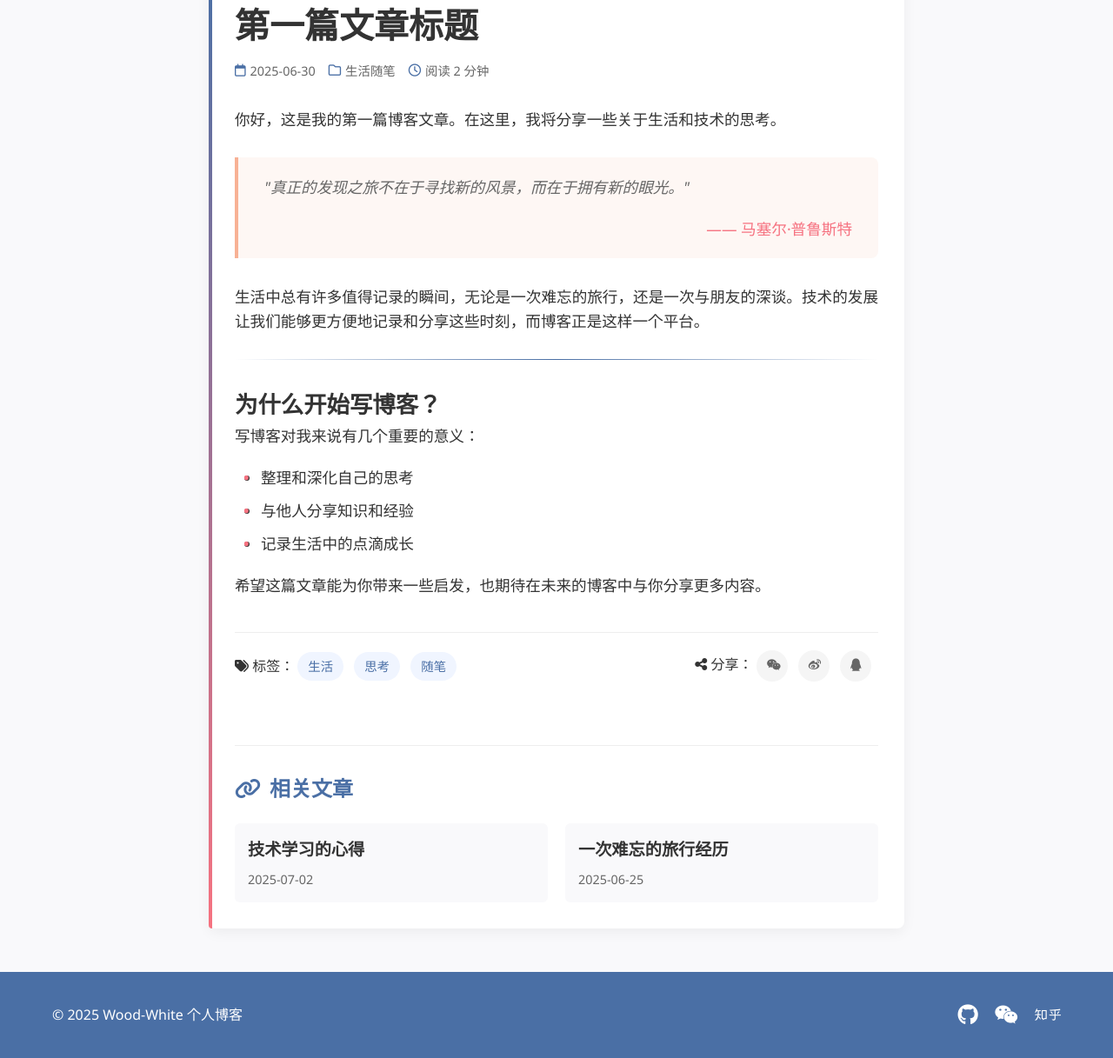
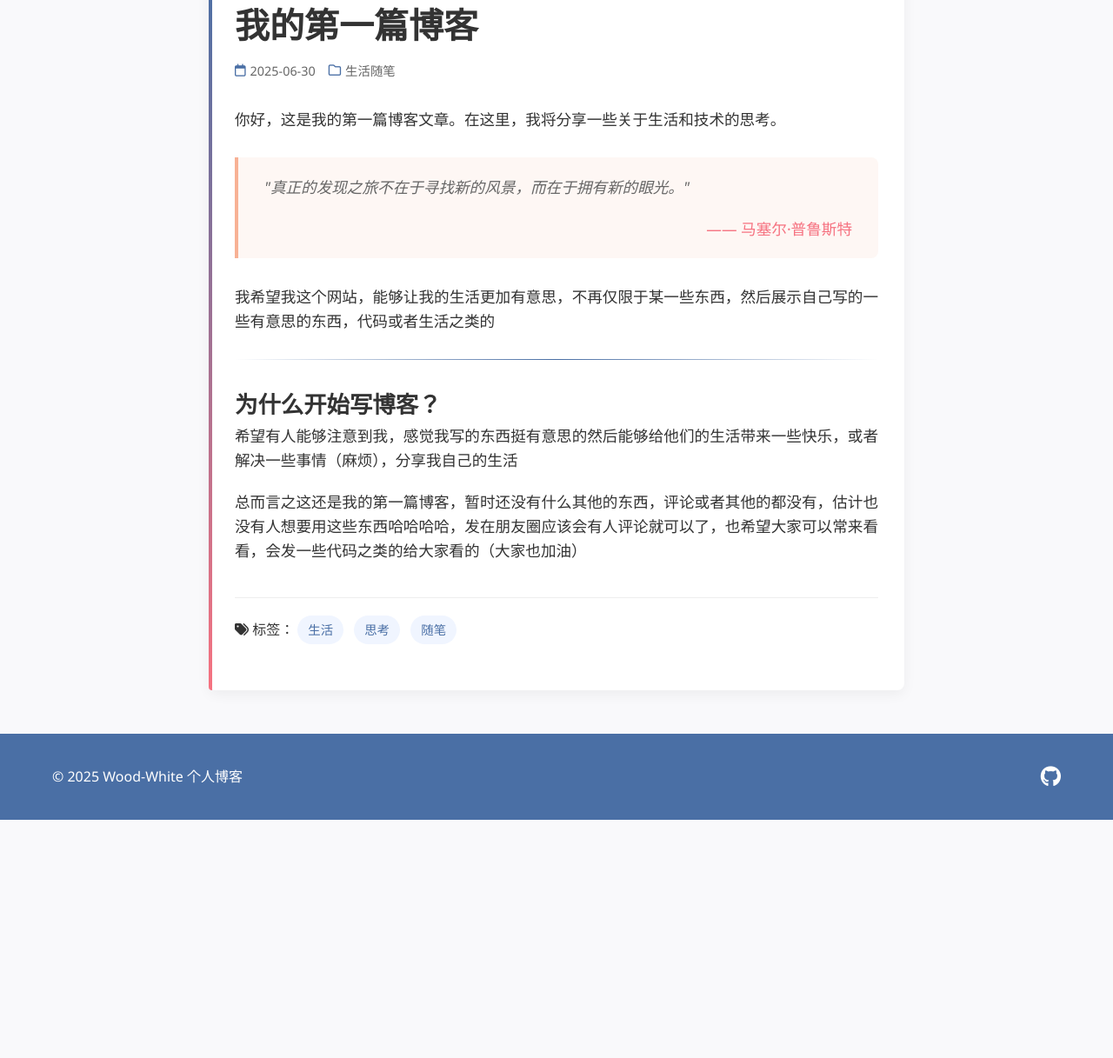
Before and after one commit to woodwhite0ets/github.io, a plain HTML site: page posts/第一篇博客.html in a window 1280 px wide. Shown: the part 123-1340 px from the top of the page at 87% size. After the commit the page ends 1066 px from the top, so only its background shows below. Drawn offline with Linux system fonts and the light colour scheme.

Commit message:
更新第一篇正式博客

```diff
--- a/posts/第一篇博客.html
+++ b/posts/第一篇博客.html
@@ -3,9 +3,9 @@
 <head>
     <meta charset="UTF-8">
     <meta name="viewport" content="width=device-width, initial-scale=1.0">
-    <title>第一篇文章标题</title>
-    <meta name="date" content="2025-06-30">
-    <meta name="title" content="第一篇文章标题">
+    <title>我的第一篇博客</title>
+    <meta name="date" content="2025-07-04">
+    <meta name="title" content="我的第一篇博客">
     <link rel="stylesheet" href="css/styles.css">
     <link rel="stylesheet" href="https://cdnjs.cloudflare.com/ajax/libs/font-awesome/6.4.0/css/all.min.css">
 </head>
@@ -22,11 +22,10 @@
         <article class="post">
             <!-- 文章头部 -->
             <header class="post-header">
-                <h1 class="post-title">第一篇文章标题</h1>
+                <h1 class="post-title">我的第一篇博客</h1>
                 <div class="post-meta">
                     <span class="post-date"><i class="far fa-calendar"></i> 2025-06-30</span>
                     <span class="post-category"><i class="far fa-folder"></i> 生活随笔</span>
-                    <span class="post-read-time"><i class="far fa-clock"></i> 阅读 2 分钟</span>
                 </div>
             </header>
 
@@ -40,20 +39,15 @@
                     <footer>—— 马塞尔·普鲁斯特</footer>
                 </blockquote>
 
-                <p>生活中总有许多值得记录的瞬间，无论是一次难忘的旅行，还是一次与朋友的深谈。技术的发展让我们能够更方便地记录和分享这些时刻，而博客正是这样一个平台。</p>
+                <p>我希望我这个网站，能够让我的生活更加有意思，不再仅限于某一些东西，然后展示自己写的一些有意思的东西，代码或者生活之类的</p>
 
                 <!-- 分隔线 -->
                 <div class="post-divider"></div>
 
                 <h2>为什么开始写博客？</h2>
-                <p>写博客对我来说有几个重要的意义：</p>
-                <ul class="post-list">
-                    <li>整理和深化自己的思考</li>
-                    <li>与他人分享知识和经验</li>
-                    <li>记录生活中的点滴成长</li>
-                </ul>
+                <p>希望有人能够注意到我，感觉我写的东西挺有意思的然后能够给他们的生活带来一些快乐，或者解决一些事情（麻烦），分享我自己的生活</p>
 
-                <p>希望这篇文章能为你带来一些启发，也期待在未来的博客中与你分享更多内容。</p>
+                <p>总而言之这还是我的第一篇博客，暂时还没有什么其他的东西，评论或者其他的都没有，估计也没有人想要用这些东西哈哈哈哈，发在朋友圈应该会有人评论就可以了，也希望大家可以常来看看，会发一些代码之类的给大家看的（大家也加油）</p>
             </div>
 
             <!-- 文章页脚 -->
@@ -64,29 +58,9 @@
                     <a href="#">思考</a>
                     <a href="#">随笔</a>
                 </div>
-                <div class="post-share">
-                    <span><i class="fas fa-share-alt"></i> 分享：</span>
-                    <a href="#" class="share-btn"><i class="fab fa-weixin"></i></a>
-                    <a href="#" class="share-btn"><i class="fab fa-weibo"></i></a>
-                    <a href="#" class="share-btn"><i class="fab fa-qq"></i></a>
-                </div>
             </footer>
         </article>
 
-        <!-- 相关文章 -->
-        <section class="related-posts">
-            <h2><i class="fas fa-link"></i> 相关文章</h2>
-            <div class="related-posts-list">
-                <a href="#" class="related-post">
-                    <h3>技术学习的心得</h3>
-                    <p class="related-post-date">2025-07-02</p>
-                </a>
-                <a href="#" class="related-post">
-                    <h3>一次难忘的旅行经历</h3>
-                    <p class="related-post-date">2025-06-25</p>
-                </a>
-            </div>
-        </section>
     </main>
 
     <!-- 页脚 -->
@@ -94,9 +68,7 @@
         <div class="container">
             <p>&copy; 2025 Wood-White 个人博客</p>
             <div class="social-links">
-                <a href="#"><i class="fab fa-github"></i></a>
-                <a href="#"><i class="fab fa-weixin"></i></a>
-                <a href="#"><i class="fab fa-zhihu"></i></a>
+                <a href="https://github.com/woodwhite0ets"><i class="fab fa-github"></i></a>
             </div>
         </div>
     </footer>
```
Also changed, not shown: posts/post2.html (deleted, +0 -30 lines), posts/post3.html (deleted, +0 -30 lines).
